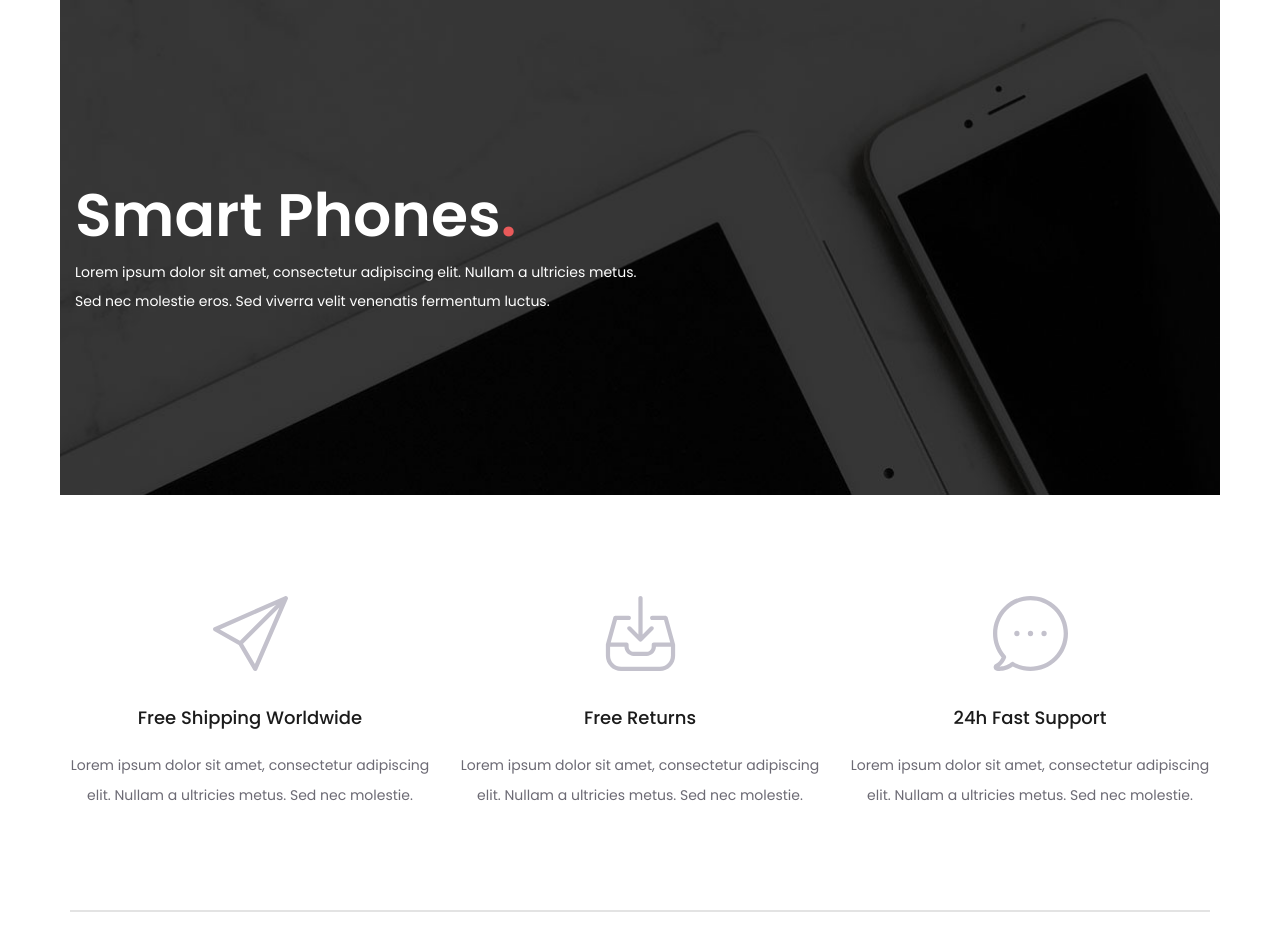
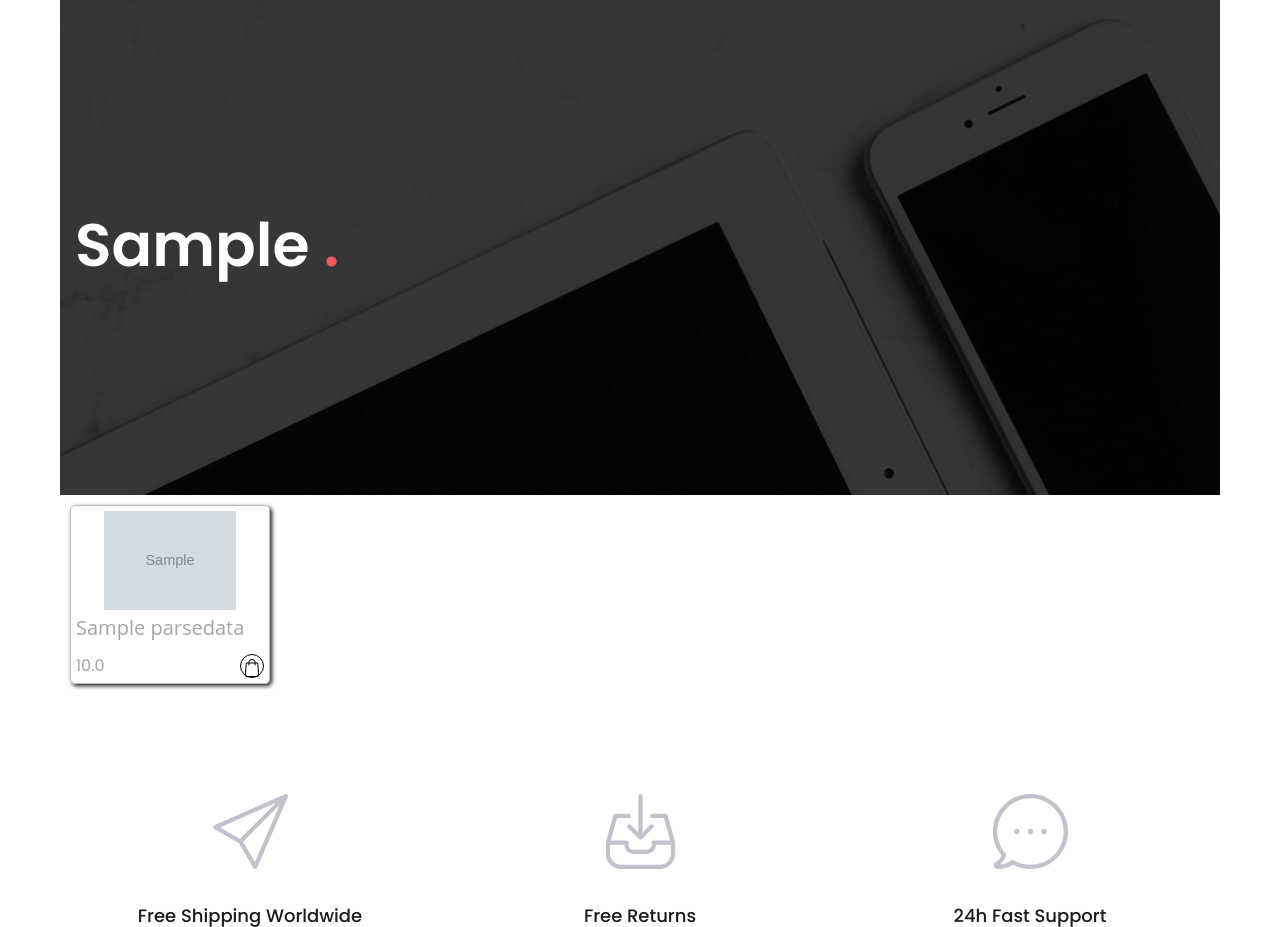
Before and after one commit to jabajke/django_parser, a Django app: a page that uses store_app/templates/store_app/categories.html in a window 1280 px wide. Shown: the part 130-1057 px from the top of the page. Run offline with Django 3.2, Linux system fonts and the light colour scheme; tables that the repository leaves empty hold one stand-in row (values such as "Sample post"); grey boxes marked "Sample" are stand-in pictures; some libraries are stand-ins or nearby versions.

Commit message:
dynamic url, dynamic goods

```diff
--- /dev/null
+++ b/store_app/static/store_app/styles/grid_goods.css
@@ -0,0 +1,50 @@
+.grid-container {
+    display: grid;
+    grid-template: max-content / repeat(5, 200px);
+    grid-auto-rows: max-content;
+    gap: 8px;
+    margin: 10px 0;
+    justify-content: space-between;
+}
+
+.grid-container__item {
+    display: flex;
+    flex-direction: column;
+    border: 1px solid #bbb;
+    border-radius: 5px;
+    box-shadow: 2px 2px 4px #1b1b1b;
+    row-gap: 6px;
+    padding: 5px;
+    overflow-x: hidden;
+    cursor: pointer;
+}
+
+.grid-container__item-heading {
+    word-wrap: break-word;
+    font-size: 20px;
+}
+.grid-container__item-price {
+    margin-top: auto;
+    font-size: 16px;
+}
+
+.grid-container__item-img {
+    width: 70%;
+    object-fit: contain;
+    margin: 0 auto;
+
+}
+
+.grid-container__item-btn {
+    position: absolute;
+    bottom: 5px;
+    right: 5px;
+    display: inline-block;
+    width: 24px;
+    height: 24px;
+    background: none;
+    border: 1px solid black;
+    padding: 2px;
+    border-radius: 12px;
+
+}
--- a/store_app/templates/store_app/categories.html
+++ b/store_app/templates/store_app/categories.html
@@ -14,6 +14,7 @@
     <link rel="stylesheet" type="text/css" href="{% static 'store_app/plugins/OwlCarousel2-2.2.1/animate.css' %}">
     <link rel="stylesheet" type="text/css" href="{% static 'store_app/styles/categories.css' %}">
     <link rel="stylesheet" type="text/css" href="{% static 'store_app/styles/categories_responsive.css' %}">
+    <link rel="stylesheet" type="text/css" href="{% static 'store_app/styles/grid_goods.css' %}">
 </head>
 <body>
 
@@ -38,8 +39,11 @@
 					<div class="row">
 						<div class="col">
 							<div class="home_content">
-								<div class="home_title">Smart Phones<span>.</span></div>
-								<div class="home_text"><p>Lorem ipsum dolor sit amet, consectetur adipiscing elit. Nullam a ultricies metus. Sed nec molestie eros. Sed viverra velit venenatis fermentum luctus.</p></div>
+								<div class="home_title">{{ list_category_2 }}
+                                    <span>.</span></div>
+								<div class="home_text">
+
+                                </div>
 							</div>
 						</div>
 					</div>
@@ -54,7 +58,15 @@
 		<div class="container">
 			<div class="row">
 				<div class="col">
-
+					<div class="grid-container">
+                        {% for x in data %}
+                        <div class="grid-container__item">
+                            <img src="{{ x.image }}" alt="image of {{ x }}" class="grid-container__item-img">
+                            <h3 class="grid-container__item-heading">{{ x }}</h3>
+                            <span class="grid-container__item-price">{{ x.price }}</span>
+                            <button class="grid-container__item-btn"><img src="{% static 'store_app/images/shopping.svg' %}" alt=""></button>
+                        </div>
+                        {% endfor %}</div>
 					<!-- Product Sorting -->
 
 				</div>
--- a/store_app/templates/store_app/components/header.html
+++ b/store_app/templates/store_app/components/header.html
@@ -21,7 +21,7 @@
 									<li class="hassubs">
 										<a href="{% url 'categories' %}">Categories</a>
 										<ul>
-                                            {% for i in data %}
+                                            {% for i in list_category %}
 											    <li><a href="{% url 'category_item' i %}">{{ i }}</a></li>
                                             {% endfor %}
 
--- a/store_app/urls.py
+++ b/store_app/urls.py
@@ -1,12 +1,11 @@
 from django.urls import path
 from store_app.views import *
-from django.views.generic.base import TemplateView
 
 urlpatterns = [
     path('', ShowItemView.as_view(), name='show_item'),
     path('index/', IndexView.as_view(), name='index'),
     path('categories/', CategoryView.as_view(), name='categories'),
-    path('categories/<str:i>', TemplateView.as_view(template_name='store_app/categories.html'), name='category_item'),
+    path('categories/<str:i>', CategoryItemView.as_view(), name='category_item'),
     path('product/', ProductView.as_view(), name='product'),
     path('checkout/', CheckoutView.as_view(), name='checkout'),
     path('contact/', ContactView.as_view(), name='contact'),
--- a/store_app/views.py
+++ b/store_app/views.py
@@ -22,7 +22,7 @@ class IndexView(TemplateView):
     list_category = []
     for i in category:
         list_category.append(i['category'])
-        extra_context = {'data': list_category}
+        extra_context = {'list_category': list_category}
 
 
 class CategoryView(IndexView):
@@ -43,3 +43,11 @@ class CartView(IndexView):
 
 class CheckoutView(IndexView):
     template_name = 'store_app/checkout.html'
+
+
+class CategoryItemView(CategoryView):
+
+    def get(self, request, i):
+        self.extra_context['data'] = ParseData.objects.filter(category=i)
+        self.extra_context['list_category_2'] = i
+        return super().get(self, request, i)
```
Lines whose indentation alone changed are shown as unchanged.
